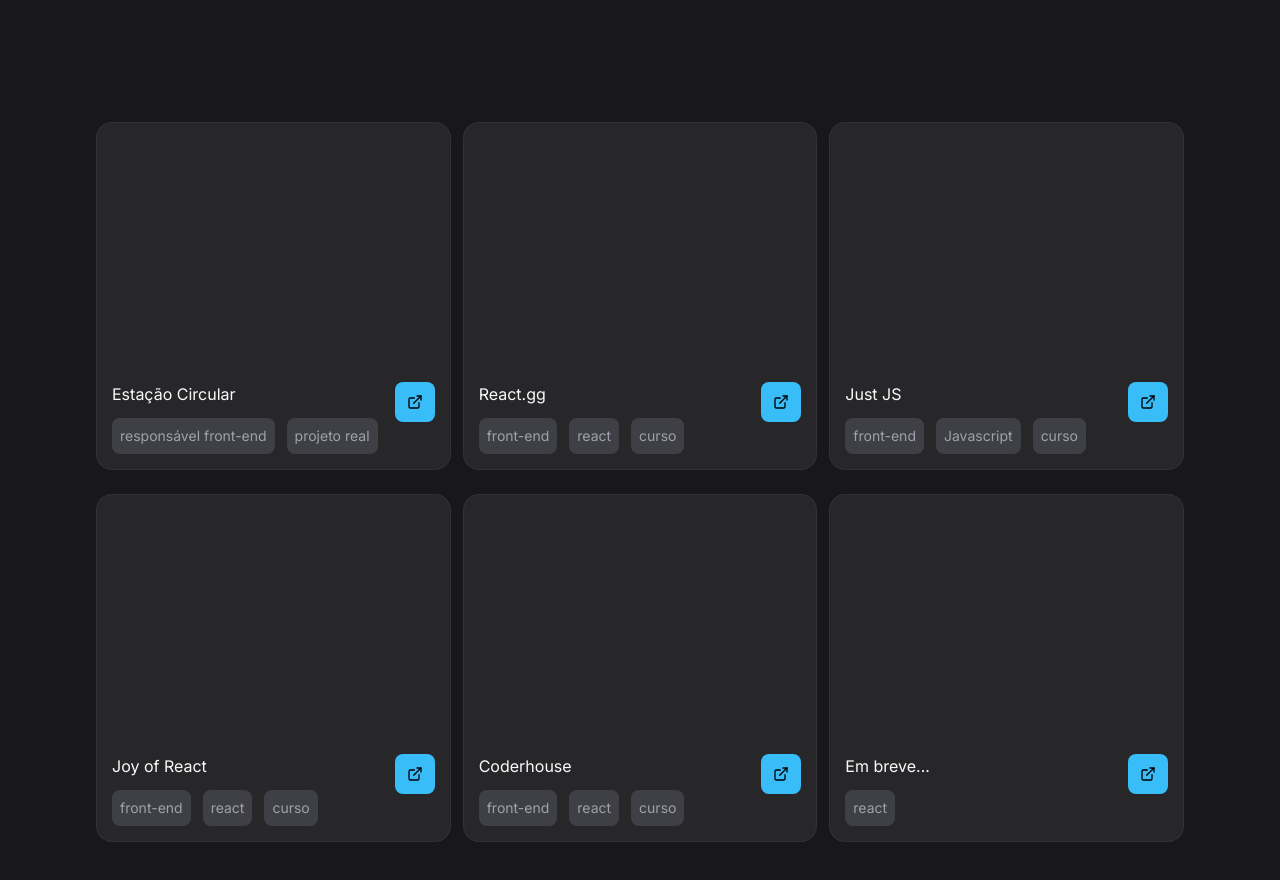
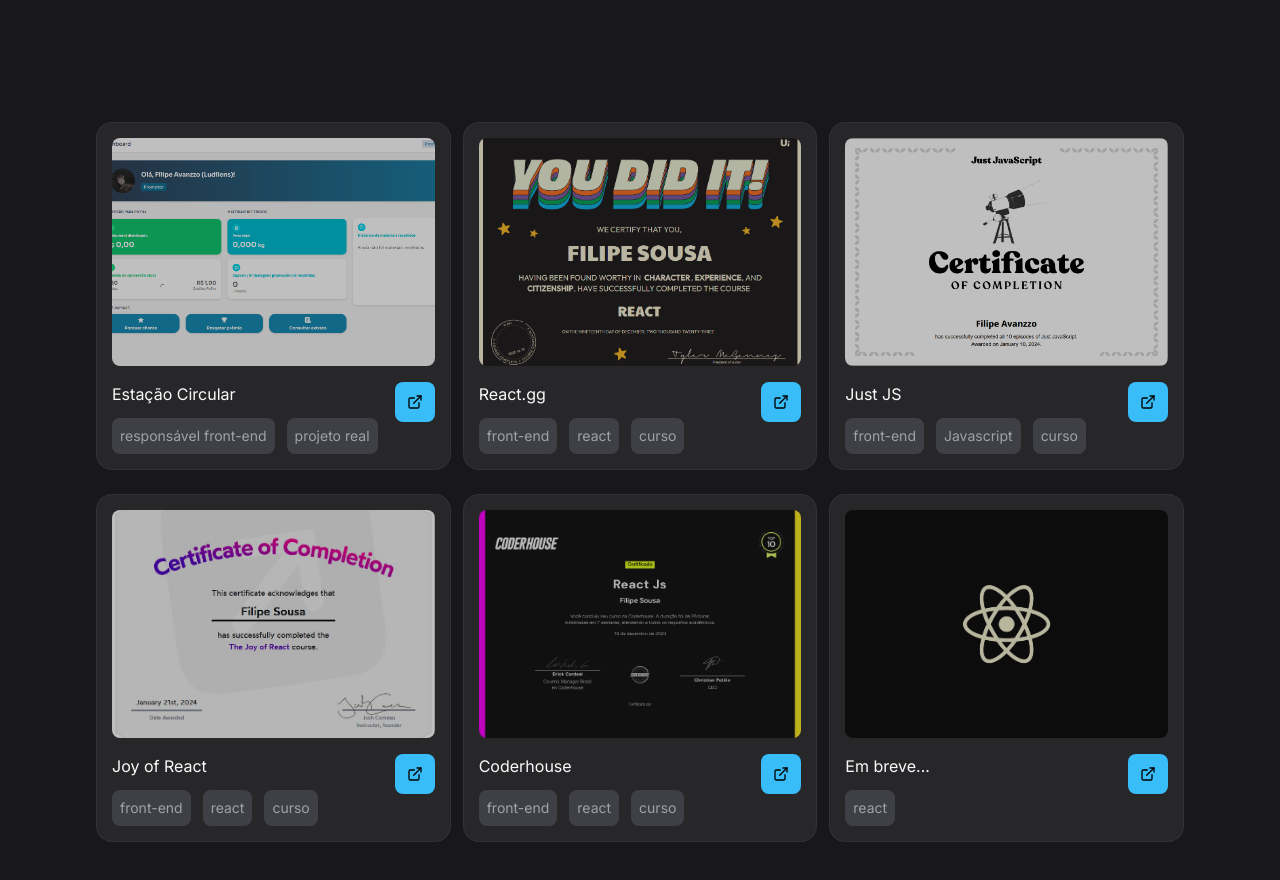
Before and after one commit to filipezzo/avanzzo, a React (Vite) app: page / in a window 1280 px wide. Shown: the part 1360-2240 px from the top of the page. Built offline with nearby package versions, Linux system fonts and the light colour scheme.

Commit message:
fix: Removing animation from project list

```diff
--- a/src/components/inner/portfolio-item.tsx
+++ b/src/components/inner/portfolio-item.tsx
@@ -10,7 +10,7 @@
     <li className="max-w-full">
       <figure className="group relative max-w-full rounded-2xl bg-zinc-800 p-4 ring-1 ring-inset ring-zinc-50/5 transition-colors hover:bg-zinc-700/50 active:bg-zinc-700/60">
         <img
-          className="figure-img reveal-up mb-4 max-w-full rounded-lg object-cover brightness-75 transition-all group-hover:brightness-100 sm:h-[228px] sm:max-h-full sm:w-full md:aspect-square"
+          className="figure-img mb-4 max-w-full rounded-lg object-cover brightness-75 transition-all group-hover:brightness-100 sm:h-[228px] sm:max-h-full sm:w-full md:aspect-square"
           src={src}
           alt={`imagem sobre ${label}`}
         />
```
